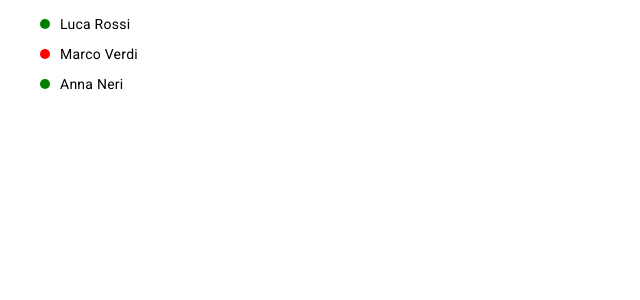
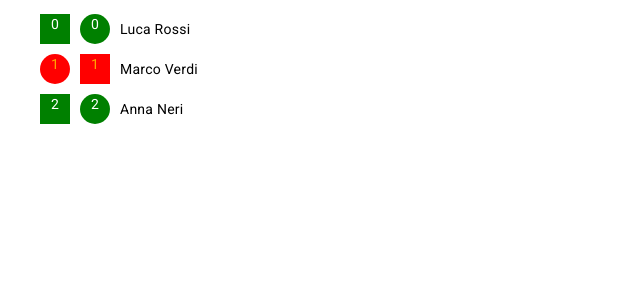
Before and after one commit to rustedredswitch/AngularTutorial, an Angular app: page / in a window 1280 px wide. Shown: the top 300 px of the page, without its empty margins (0-640 px from the left). Built offline with nearby package versions, Linux system fonts and the light colour scheme.

Commit message:
ngClass directive

```diff
--- a/src/app/app.component.css
+++ b/src/app/app.component.css
@@ -1,23 +1,3 @@
-.cerchioVerde{
-  width: 10px;
-  height: 10px;
-  background-color: green;
-}
-
-.cerchioRosso{
-  width: 10px;
-  height: 10px;
-  background-color: red;
-}
-
-.cerchio{
-  width: 10px;
-  height: 10px;
-  border-radius: 50%;
-  background-color: blue;
-  margin-right: 10px;
-}
-
 li{
   margin-bottom: 10px;
   display: flex;
@@ -27,3 +7,26 @@ li{
 li > p{
   margin-bottom: 0px;
 }
+
+.cerchio{
+  width: 30px;
+  height: 30px;
+  border-radius: 50%;
+  background-color: blue;
+  margin-right: 10px;
+  text-align: center;
+}
+
+.cerchioOnline{
+  background-color: green;
+  color: white;
+}
+
+.cerchioOffline{
+  background-color: red;
+  color: orange;
+}
+
+.quadrato{
+  border-radius: 0%;
+}
--- a/src/app/app.component.html
+++ b/src/app/app.component.html
@@ -1,6 +1,7 @@
 <ul>
-  <li *ngFor="let persona of persone">
-    <div class="cerchio" [ngStyle]="{'background': persona.isOnline ? 'green' : 'red'}"></div>
+  <li *ngFor="let persona of persone, index as i">
+    <div class="cerchio" [ngClass]="{'cerchioOnline quadrato': persona.isOnline, 'cerchioOffline': !persona.isOnline}">{{i}}</div>
+    <div class="cerchio" [ngClass]="persona.isOnline ? 'cerchioOnline': 'cerchioOffline quadrato'">{{i}}</div>
     <p>{{persona.nome}} {{persona.cognome}}</p>
   </li>
 </ul>
--- a/src/app/app.component.ts
+++ b/src/app/app.component.ts
@@ -7,7 +7,6 @@ import { Component } from '@angular/core';
 })
 export class AppComponent {
   title = 'AngularTutorial';
-  isVisible: Boolean = true;
 
   persone = [
     { nome: 'Luca', cognome: 'Rossi', isOnline: true },
```
